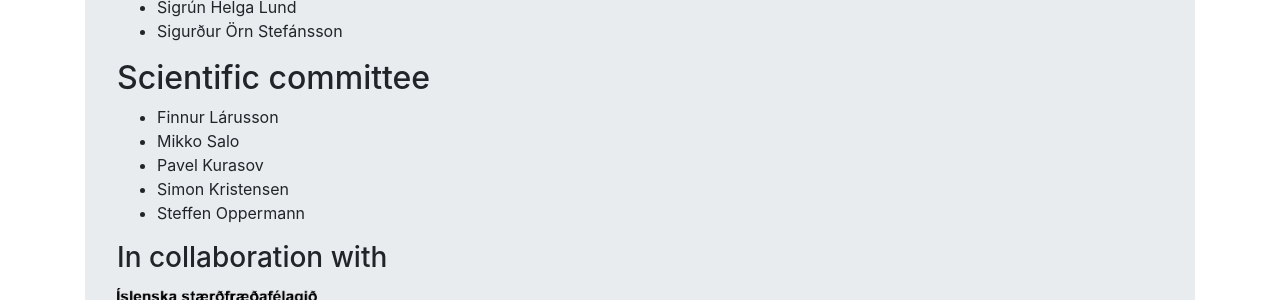
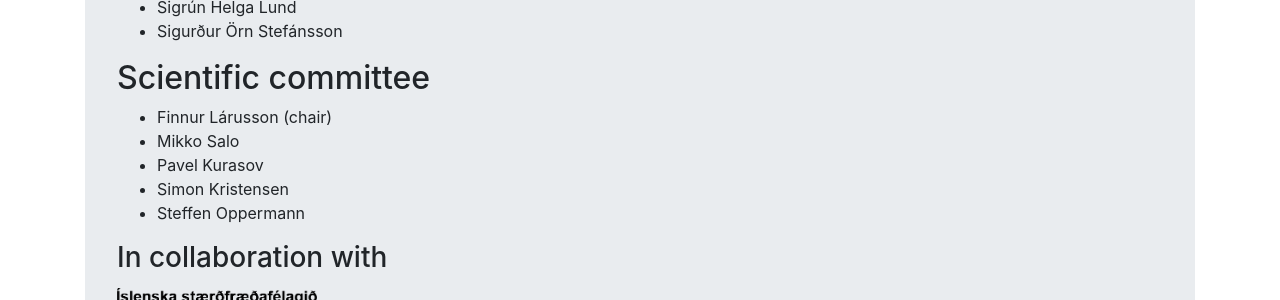
Before and after one commit to IslenskaStaerdfraedafelagid/ncm30-website, a Jekyll site: the page built from index.md, in a window 1280 px wide. Shown: the part 785-1085 px from the top of the page. Built offline with Jekyll 4.4.1, drawn with Linux system fonts in a browser that asks for light colours.

Commit message:
Update index.md

```diff
--- a/index.md
+++ b/index.md
@@ -19,7 +19,7 @@ Diverse mathematics will be showcased by early career and established mathematic
 * Sigurður Örn Stefánsson
 
 ## Scientific committee
-* Finnur Lárusson
+* Finnur Lárusson (chair)
 * Mikko Salo
 * Pavel Kurasov
 * Simon Kristensen
```
